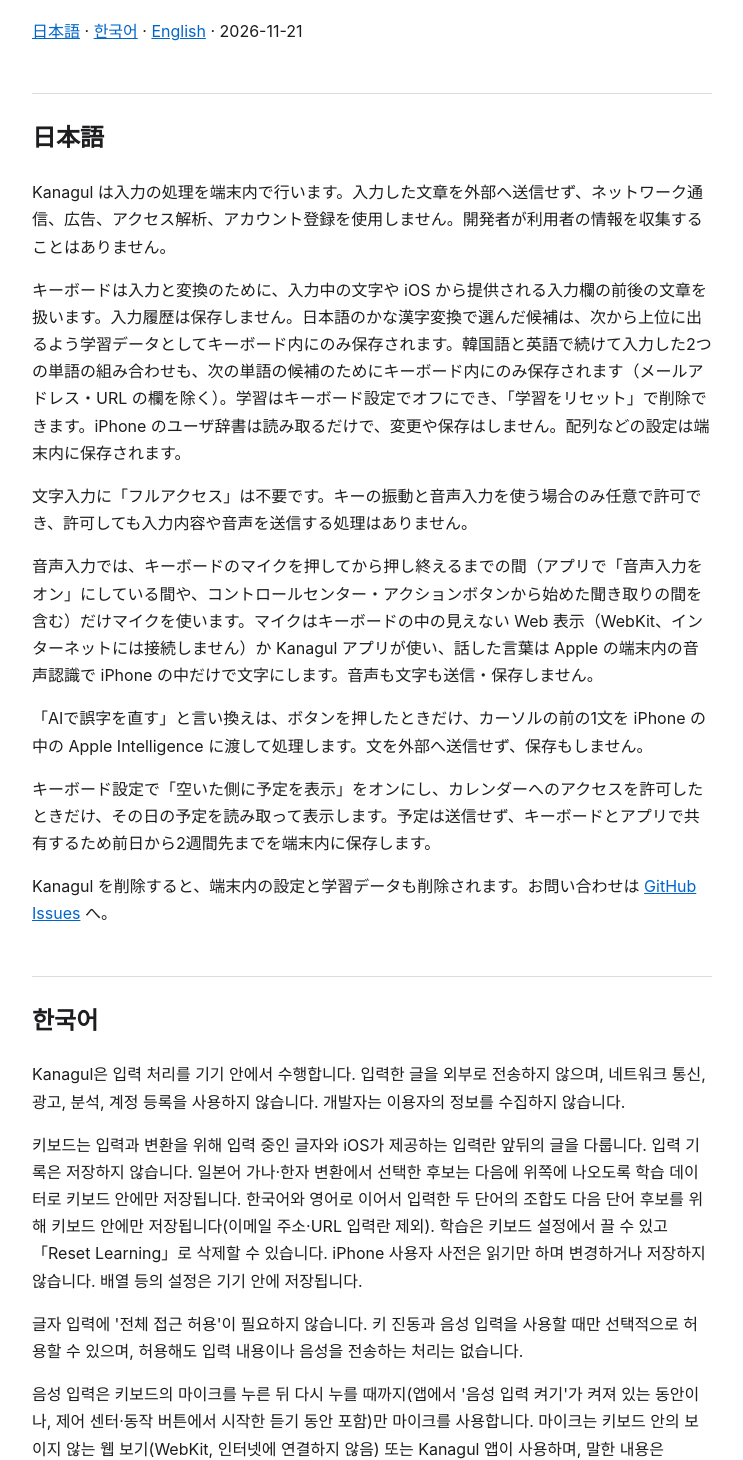
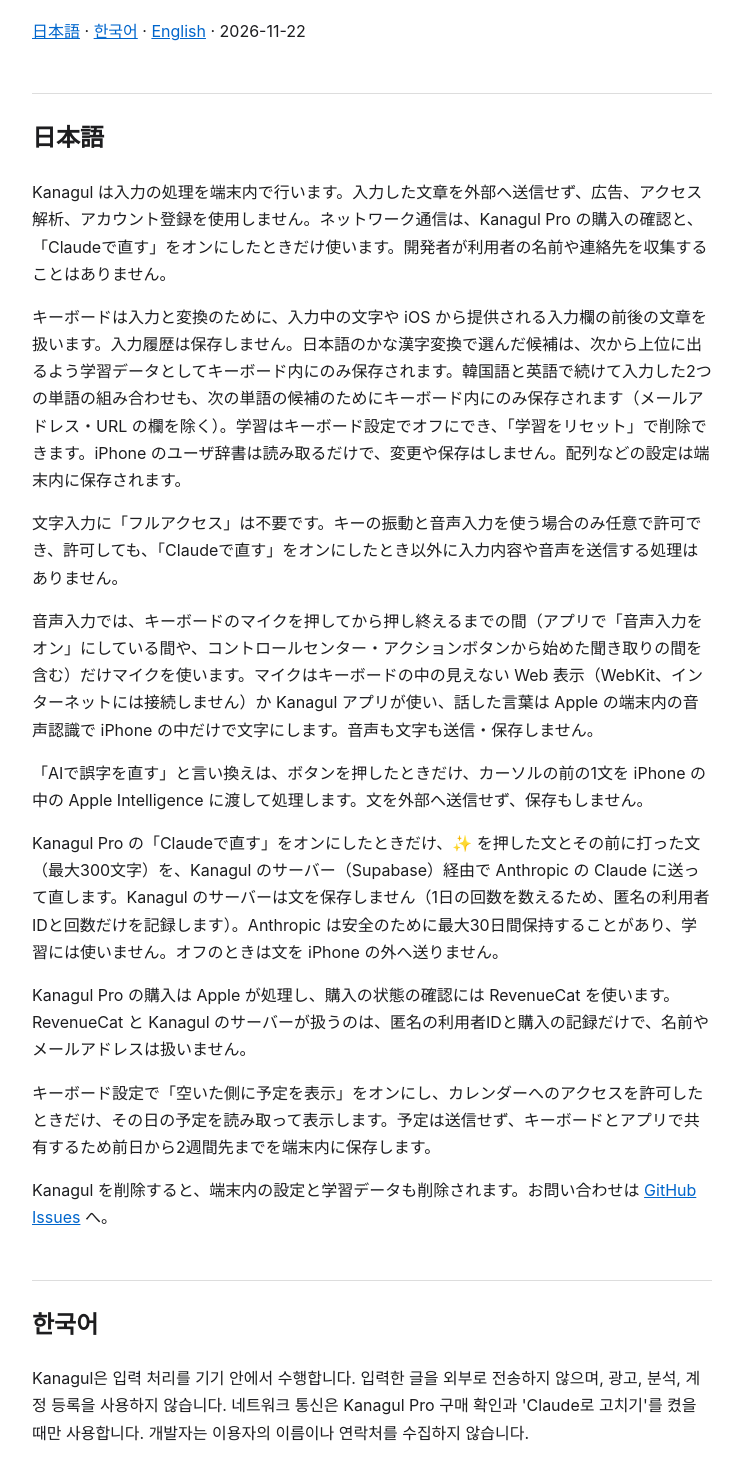
Before and after one commit to kool82/duokey-site, a plain HTML site: page privacy.html in a window 1280 px wide. Shown: the part 103-1563 px from the top of the page, without its empty margins (268-1011 px from the left). Drawn offline with Linux system fonts and the light colour scheme.

Commit message:
Privacy: Fix with Claude (Kanagul Pro) and RevenueCat purchases (Kanagul 1.0.8)
Co-Authored-By: Claude Opus 5.5 <noreply@anthropic.com>

```diff
--- a/privacy.html
+++ b/privacy.html
@@ -1,27 +1,33 @@
 <!doctype html><meta charset="utf-8"><meta name="viewport" content="width=device-width,initial-scale=1"><style>body{font:16px/1.7 -apple-system,system-ui,sans-serif;max-width:680px;margin:0 auto;padding:24px 16px;color:#1d1d1f;background:#fff}h2{margin-top:2em;border-top:1px solid #ddd;padding-top:1em}a{color:#0066cc}@media(prefers-color-scheme:dark){body{color:#f5f5f7;background:#000}a{color:#4da3ff}h2{border-color:#333}}</style><title>Kanagul プライバシー / 개인정보 처리방침 / Privacy</title>
 <h1>Kanagul プライバシーポリシー</h1>
-<p><a href="#ja">日本語</a> · <a href="#ko">한국어</a> · <a href="#en">English</a> · 2026-11-21</p>
+<p><a href="#ja">日本語</a> · <a href="#ko">한국어</a> · <a href="#en">English</a> · 2026-11-22</p>
 <h2 id="ja">日本語</h2>
-<p>Kanagul は入力の処理を端末内で行います。入力した文章を外部へ送信せず、ネットワーク通信、広告、アクセス解析、アカウント登録を使用しません。開発者が利用者の情報を収集することはありません。</p>
+<p>Kanagul は入力の処理を端末内で行います。入力した文章を外部へ送信せず、広告、アクセス解析、アカウント登録を使用しません。ネットワーク通信は、Kanagul Pro の購入の確認と、「Claudeで直す」をオンにしたときだけ使います。開発者が利用者の名前や連絡先を収集することはありません。</p>
 <p>キーボードは入力と変換のために、入力中の文字や iOS から提供される入力欄の前後の文章を扱います。入力履歴は保存しません。日本語のかな漢字変換で選んだ候補は、次から上位に出るよう学習データとしてキーボード内にのみ保存されます。韓国語と英語で続けて入力した2つの単語の組み合わせも、次の単語の候補のためにキーボード内にのみ保存されます（メールアドレス・URL の欄を除く）。学習はキーボード設定でオフにでき、「学習をリセット」で削除できます。iPhone のユーザ辞書は読み取るだけで、変更や保存はしません。配列などの設定は端末内に保存されます。</p>
-<p>文字入力に「フルアクセス」は不要です。キーの振動と音声入力を使う場合のみ任意で許可でき、許可しても入力内容や音声を送信する処理はありません。</p>
+<p>文字入力に「フルアクセス」は不要です。キーの振動と音声入力を使う場合のみ任意で許可でき、許可しても、「Claudeで直す」をオンにしたとき以外に入力内容や音声を送信する処理はありません。</p>
 <p>音声入力では、キーボードのマイクを押してから押し終えるまでの間（アプリで「音声入力をオン」にしている間や、コントロールセンター・アクションボタンから始めた聞き取りの間を含む）だけマイクを使います。マイクはキーボードの中の見えない Web 表示（WebKit、インターネットには接続しません）か Kanagul アプリが使い、話した言葉は Apple の端末内の音声認識で iPhone の中だけで文字にします。音声も文字も送信・保存しません。</p>
 <p>「AIで誤字を直す」と言い換えは、ボタンを押したときだけ、カーソルの前の1文を iPhone の中の Apple Intelligence に渡して処理します。文を外部へ送信せず、保存もしません。</p>
+<p>Kanagul Pro の「Claudeで直す」をオンにしたときだけ、✨ を押した文とその前に打った文（最大300文字）を、Kanagul のサーバー（Supabase）経由で Anthropic の Claude に送って直します。Kanagul のサーバーは文を保存しません（1日の回数を数えるため、匿名の利用者IDと回数だけを記録します）。Anthropic は安全のために最大30日間保持することがあり、学習には使いません。オフのときは文を iPhone の外へ送りません。</p>
+<p>Kanagul Pro の購入は Apple が処理し、購入の状態の確認には RevenueCat を使います。RevenueCat と Kanagul のサーバーが扱うのは、匿名の利用者IDと購入の記録だけで、名前やメールアドレスは扱いません。</p>
 <p>キーボード設定で「空いた側に予定を表示」をオンにし、カレンダーへのアクセスを許可したときだけ、その日の予定を読み取って表示します。予定は送信せず、キーボードとアプリで共有するため前日から2週間先までを端末内に保存します。</p>
 <p>Kanagul を削除すると、端末内の設定と学習データも削除されます。お問い合わせは <a href="https://github.com/kool82/duokey-site/issues">GitHub Issues</a> へ。</p>
 <h2 id="ko">한국어</h2>
-<p>Kanagul은 입력 처리를 기기 안에서 수행합니다. 입력한 글을 외부로 전송하지 않으며, 네트워크 통신, 광고, 분석, 계정 등록을 사용하지 않습니다. 개발자는 이용자의 정보를 수집하지 않습니다.</p>
+<p>Kanagul은 입력 처리를 기기 안에서 수행합니다. 입력한 글을 외부로 전송하지 않으며, 광고, 분석, 계정 등록을 사용하지 않습니다. 네트워크 통신은 Kanagul Pro 구매 확인과 'Claude로 고치기'를 켰을 때만 사용합니다. 개발자는 이용자의 이름이나 연락처를 수집하지 않습니다.</p>
 <p>키보드는 입력과 변환을 위해 입력 중인 글자와 iOS가 제공하는 입력란 앞뒤의 글을 다룹니다. 입력 기록은 저장하지 않습니다. 일본어 가나·한자 변환에서 선택한 후보는 다음에 위쪽에 나오도록 학습 데이터로 키보드 안에만 저장됩니다. 한국어와 영어로 이어서 입력한 두 단어의 조합도 다음 단어 후보를 위해 키보드 안에만 저장됩니다(이메일 주소·URL 입력란 제외). 학습은 키보드 설정에서 끌 수 있고 「Reset Learning」로 삭제할 수 있습니다. iPhone 사용자 사전은 읽기만 하며 변경하거나 저장하지 않습니다. 배열 등의 설정은 기기 안에 저장됩니다.</p>
-<p>글자 입력에 '전체 접근 허용'이 필요하지 않습니다. 키 진동과 음성 입력을 사용할 때만 선택적으로 허용할 수 있으며, 허용해도 입력 내용이나 음성을 전송하는 처리는 없습니다.</p>
+<p>글자 입력에 '전체 접근 허용'이 필요하지 않습니다. 키 진동과 음성 입력을 사용할 때만 선택적으로 허용할 수 있으며, 허용해도 'Claude로 고치기'를 켰을 때 외에는 입력 내용이나 음성을 전송하는 처리는 없습니다.</p>
 <p>음성 입력은 키보드의 마이크를 누른 뒤 다시 누를 때까지(앱에서 '음성 입력 켜기'가 켜져 있는 동안이나, 제어 센터·동작 버튼에서 시작한 듣기 동안 포함)만 마이크를 사용합니다. 마이크는 키보드 안의 보이지 않는 웹 보기(WebKit, 인터넷에 연결하지 않음) 또는 Kanagul 앱이 사용하며, 말한 내용은 Apple의 기기 내 음성 인식으로 iPhone 안에서만 문자로 바꿉니다. 음성과 문자는 전송하거나 저장하지 않습니다.</p>
 <p>'AI로 오타 고치기'와 말투 바꾸기는 버튼을 눌렀을 때만 커서 앞의 한 문장을 iPhone 안의 Apple Intelligence에 넘겨 처리합니다. 문장을 외부로 전송하지 않으며 저장하지도 않습니다.</p>
+<p>Kanagul Pro의 'Claude로 고치기'를 켰을 때만, ✨를 누른 문장과 그 앞에 입력한 글(최대 300자)을 Kanagul 서버(Supabase)를 거쳐 Anthropic의 Claude에 보내 고칩니다. Kanagul 서버는 문장을 저장하지 않습니다(하루 사용 횟수를 세기 위해 익명 이용자 ID와 횟수만 기록합니다). Anthropic은 안전을 위해 최대 30일간 보관할 수 있으며 학습에는 사용하지 않습니다. 꺼져 있을 때는 문장을 iPhone 밖으로 보내지 않습니다.</p>
+<p>Kanagul Pro 구매는 Apple이 처리하며, 구매 상태 확인에는 RevenueCat을 사용합니다. RevenueCat과 Kanagul 서버가 다루는 것은 익명 이용자 ID와 구매 기록뿐이며, 이름이나 이메일 주소는 다루지 않습니다.</p>
 <p>키보드 설정에서 '빈 쪽에 일정 표시'를 켜고 캘린더 접근을 허용한 경우에만 그날의 일정을 읽어 표시합니다. 일정은 전송하지 않으며, 키보드와 앱이 함께 쓰도록 전날부터 2주 뒤까지를 기기 안에 저장합니다.</p>
 <p>Kanagul을 삭제하면 기기 안의 설정과 학습 데이터도 삭제됩니다. 문의는 <a href="https://github.com/kool82/duokey-site/issues">GitHub Issues</a>로 보내 주세요.</p>
 <h2 id="en">English</h2>
-<p>Kanagul processes everything you type on your device. It does not send your text anywhere and uses no network connections, ads, analytics or accounts. The developer collects no information about you.</p>
+<p>Kanagul processes everything you type on your device. It does not send your text anywhere and uses no ads, analytics or accounts. It connects to the network only to check a Kanagul Pro purchase and when “Fix with Claude” is on. The developer collects no name or contact details.</p>
 <p>To input and convert text, the keyboard handles the characters you are typing and the surrounding text iOS provides. It does not keep a typing history. Japanese conversions you choose are stored as learning data only inside the keyboard so they rank higher next time, and pairs of consecutive Korean or English words are stored there too for next-word suggestions (not in email or URL fields); you can turn learning off or reset it in the keyboard settings. Your iPhone user dictionary is read only. Layout settings are stored on the device.</p>
-<p>Full Access is not required for typing. You may allow it only for key haptics and voice input; even then, nothing you type or say is sent.</p>
+<p>Full Access is not required for typing. You may allow it only for key haptics and voice input; even then, nothing you type or say is sent unless “Fix with Claude” is on.</p>
 <p>Voice input uses the microphone only from when you tap the keyboard’s mic until you tap it again (including while “Turn On Voice Input” is on in the app, or while a dictation started from Control Center or the Action button listens). The microphone is used by an invisible web view inside the keyboard (WebKit, which never connects to the internet) or by the Kanagul app, and what you say is turned into text only on your iPhone, with Apple’s on-device speech recognition. Neither audio nor text is sent or stored.</p>
 <p>“Fix typos with AI” and its rewrites hand the sentence before the cursor to Apple Intelligence on your iPhone, only when you tap the button. The sentence is never sent or stored.</p>
+<p>Only when “Fix with Claude” (Kanagul Pro) is on, tapping ✨ sends that sentence and the text typed before it (up to 300 characters) through Kanagul’s server (Supabase) to Anthropic’s Claude to fix it. Kanagul’s server does not store the text (it records only an anonymous user ID and a daily count, for the daily limit). Anthropic may keep it for up to 30 days for safety and does not train on it. When it is off, no text leaves your iPhone.</p>
+<p>Apple handles Kanagul Pro purchases, and RevenueCat checks their status. RevenueCat and Kanagul’s server handle only an anonymous user ID and the purchase record, never your name or email address.</p>
 <p>Only when you turn on “Show events on the free side” in the keyboard settings and allow calendar access does the keyboard read the day’s events, to show them. Events are never sent; from the day before to two weeks ahead they are kept on the device for the keyboard and the app to share.</p>
 <p>Deleting Kanagul removes its settings and learning data from your device. Contact: <a href="https://github.com/kool82/duokey-site/issues">GitHub Issues</a>.</p>
```
